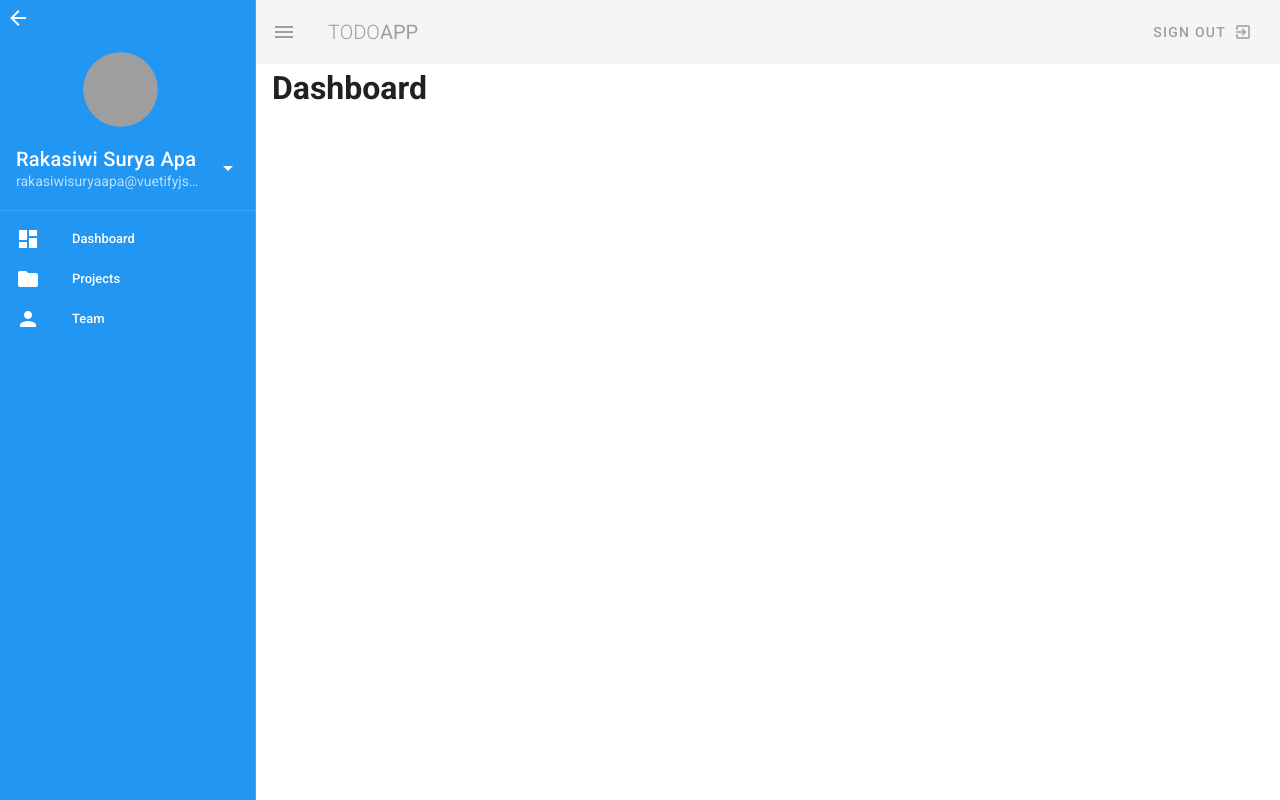
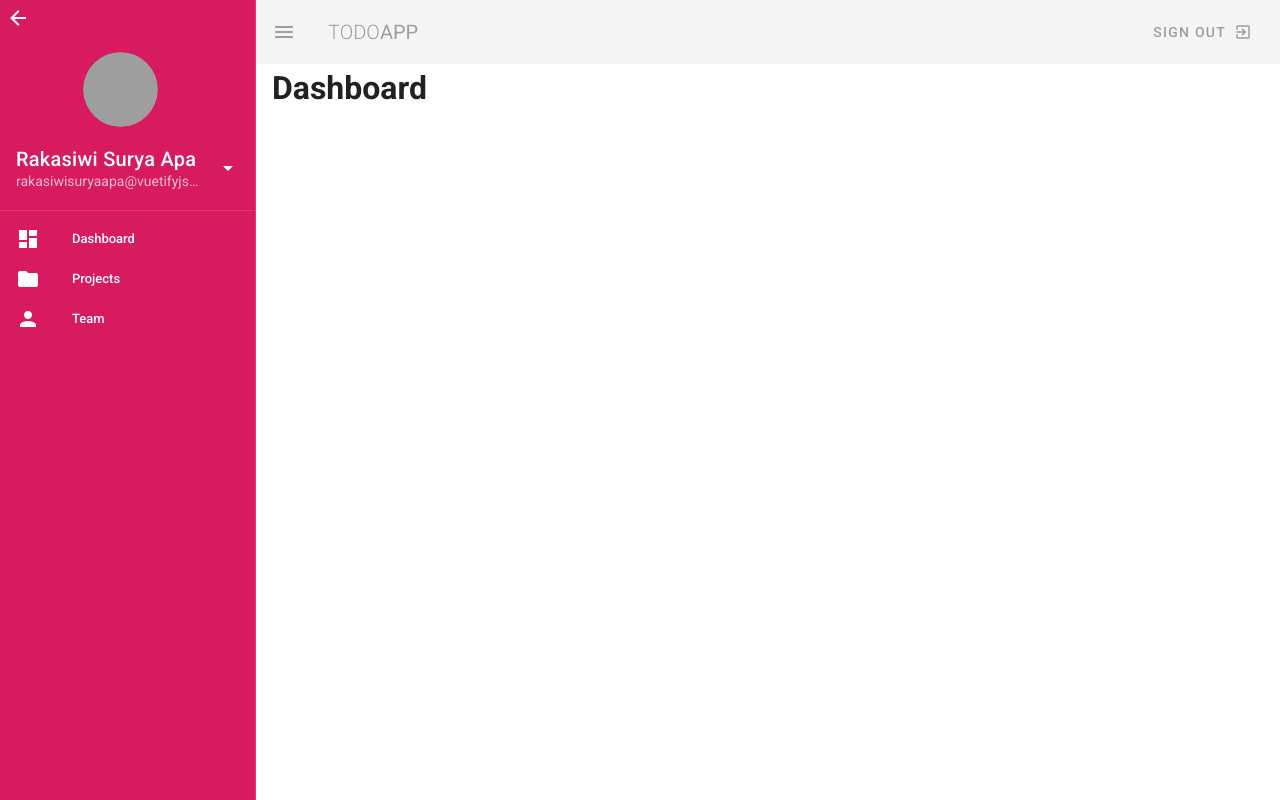
Before and after one commit to rakasiwisurya/todo-app-vuetify, a Vue app: page / in a window 1280 px wide. Both pictures are taken after a click on the button 28 px from the left and 32 px from the top of the page. Built offline with nearby package versions, Linux system fonts and the light colour scheme; grey boxes are pictures that could not be loaded.

Commit message:
merubah navbar-drawer dengan warna pink-darken 1 dan merubah favicon web

```diff
--- a/src/components/Navbar.vue
+++ b/src/components/Navbar.vue
@@ -1,7 +1,7 @@
 <template>
     <nav>
 
-        <v-navigation-drawer v-model="drawer" class="info" app dark>
+        <v-navigation-drawer v-model="drawer" class="pink darken-1" app dark>
             <v-btn icon @click="drawer = !drawer">
                 <v-icon>mdi-arrow-left</v-icon>
             </v-btn>
```
Also changed, not shown: src/assets/To Do App.png (added), 1 other file (tests, documents, lock files or other folders).
